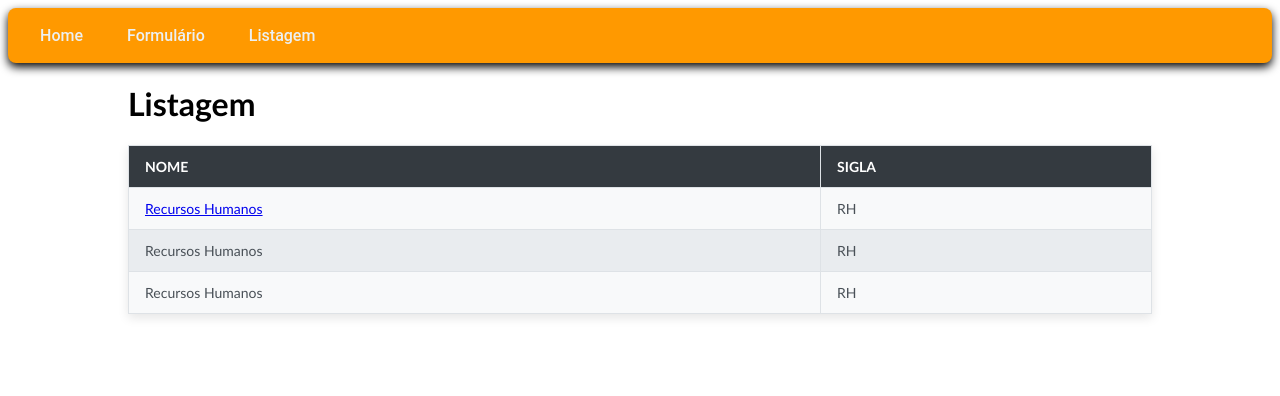
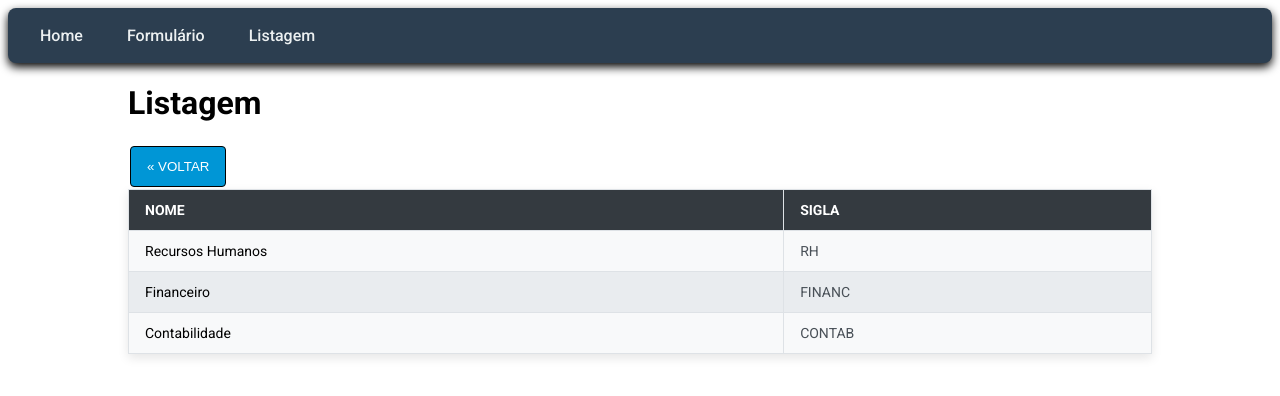
Before and after one commit to csfeijo/1606190-reactjs, a React (Vite) app in the folder app-react/: page /listagem in a window 1280 px wide. Shown: the top 396 px of the page. Built offline with nearby package versions, Linux system fonts and the light colour scheme.

Commit message:
aula 08: finalizacao de rotas

```diff
--- a/app-react/index.html
+++ b/app-react/index.html
@@ -1,10 +1,16 @@
-<!doctype html>
+<!DOCTYPE html>
 <html lang="en">
   <head>
     <meta charset="UTF-8" />
     <link rel="icon" type="image/svg+xml" href="/vite.svg" />
     <meta name="viewport" content="width=device-width, initial-scale=1.0" />
     <title>Curso de React - Target</title>
+    <link rel="preconnect" href="https://fonts.googleapis.com" />
+    <link rel="preconnect" href="https://fonts.gstatic.com" crossorigin />
+    <link
+      href="https://fonts.googleapis.com/css2?family=Roboto:ital,wght@0,100;0,300;0,400;0,500;0,700;0,900;1,100;1,300;1,400;1,500;1,700;1,900&display=swap"
+      rel="stylesheet"
+    />
   </head>
   <body>
     <div id="root"></div>
--- a/app-react/src/App.scss
+++ b/app-react/src/App.scss
@@ -1,5 +1,5 @@
 body {
-  font-family: "Trebuchet MS";
+  font-family: "Roboto", sans-serif;
 }
 
 .container {
--- a/app-react/src/Components/Botao/botao.styled.ts
+++ b/app-react/src/Components/Botao/botao.styled.ts
@@ -6,10 +6,19 @@ import Botao from ".";
 // - O componente já tá implementado!
 const BotaoCustom = styled(Botao)`
   color: white;
-  padding: 4px;
+  display: inline-block;
+  border: 1px solid #000000;
+  padding: 12px 16px;
   border-radius: 4px;
   border: 1px solid black;
   margin: 2px;
+
+  text-transform: uppercase;
+  cursor: pointer;
+
+  &:hover {
+    box-shadow: 2px 2px 8px 0px #999;
+  }
 
   &.primary {
     background: #0096d6;
--- a/app-react/src/Pages/Listagem/Listagem.styled.ts
+++ b/app-react/src/Pages/Listagem/Listagem.styled.ts
@@ -34,6 +34,15 @@ const ListagemCustom = styled(Listagem)`
   td {
     color: #495057; // Texto neutro
   }
+
+  a {
+    text-decoration: none;
+    color: black;
+
+    &:hover {
+      text-decoration: underline;
+    }
+  }
 `;
 
 export default ListagemCustom;
--- a/app-react/src/Pages/Listagem/index.tsx
+++ b/app-react/src/Pages/Listagem/index.tsx
@@ -1,13 +1,41 @@
-import { Link } from "react-router-dom";
+import { Link, useNavigate } from "react-router-dom";
+import BotaoCustom from "../../Components/Botao/botao.styled";
 
 interface ListagemInterface {
   className?: string;
 }
 
 const Listagem = ({ className }: ListagemInterface) => {
+  const navigate = useNavigate();
+  // Estrutura de teste: normalmente conhecido como "mock" ou "mockup"
+  const items = [
+    {
+      id_departamento: 1,
+      nome: "Recursos Humanos",
+      sigla: "RH",
+    },
+    {
+      id_departamento: 2,
+      nome: "Financeiro",
+      sigla: "FINANC",
+    },
+    {
+      id_departamento: 3,
+      nome: "Contabilidade",
+      sigla: "CONTAB",
+    },
+  ];
+
   return (
     <>
       <h1>Listagem</h1>
+      <BotaoCustom
+        severity="primary"
+        label="&laquo; voltar"
+        onClick={() => {
+          navigate("/");
+        }}
+      />
 
       <table className={className}>
         <thead>
@@ -18,20 +46,16 @@ const Listagem = ({ className }: ListagemInterface) => {
         </thead>
 
         <tbody>
-          <tr>
-            <td>
-              <Link to="789">Recursos Humanos</Link>
-            </td>
-            <td>RH</td>
-          </tr>
-          <tr>
-            <td>Recursos Humanos</td>
-            <td>RH</td>
-          </tr>
-          <tr>
-            <td>Recursos Humanos</td>
-            <td>RH</td>
-          </tr>
+          {items.map((item) => {
+            return (
+              <tr>
+                <td>
+                  <Link to={item.id_departamento.toString()}>{item.nome}</Link>
+                </td>
+                <td>{item.sigla}</td>
+              </tr>
+            );
+          })}
         </tbody>
       </table>
     </>
--- a/app-react/src/Pages/ListagemDetalhes/index.tsx
+++ b/app-react/src/Pages/ListagemDetalhes/index.tsx
@@ -1,11 +1,20 @@
-import { useParams } from "react-router-dom";
+import { useParams, useNavigate } from "react-router-dom";
+import BotaoCustom from "../../Components/Botao/botao.styled";
 
 const ListagemDetalhes = () => {
   const { id } = useParams();
+  const navigate = useNavigate();
 
   return (
     <>
       <h1>Detalhes do Item {id}</h1>
+      <BotaoCustom
+        severity="primary"
+        label="&laquo; voltar"
+        onClick={() => {
+          navigate("/listagem");
+        }}
+      />
     </>
   );
 };
--- a/app-react/src/assets/Tokens.ts
+++ b/app-react/src/assets/Tokens.ts
@@ -1,7 +1,7 @@
 // Baseado no sistema de Design Tokens
 // Esta estrutura é padrão e é adotada por bibliocas com Tailwind, Primefaces, etc.
 export const Tokens = {
-  bgColor: "#FF9900",
+  bgColor: "#2c3e50",
   color: "#999999",
 };
 
```
Also changed, not shown: 1 other file (tests, documents, lock files or other folders).
